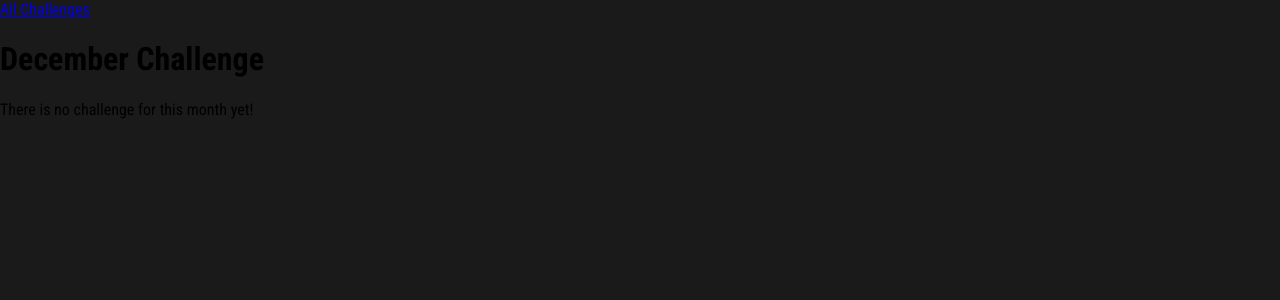
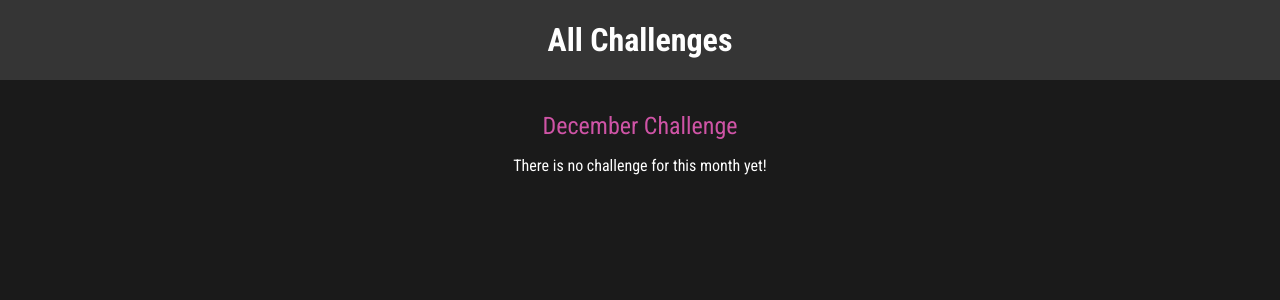
Before and after one commit to Ashu/django-practical-guide, a Django app: page /challenges/december in a window 1280 px wide. Shown: the top 300 px of the page. Run offline with Django 3.2, Linux system fonts and the light colour scheme.

Commit message:
Added stylesheets for challenge app

```diff
--- /dev/null
+++ b/challenges/static/challenges/challenge.css
@@ -0,0 +1,21 @@
+h1,
+h2 {
+    text-align: center;
+    color: white;
+}
+h1 {
+    font-size: 1.5rem;
+    margin: 2rem 0 1rem 0;
+    font-weight: normal;
+    color: #cf54a6;
+}
+
+h2 {
+    font-size: 3rem;
+    font-weight: bold;
+}
+
+.fallback {
+    text-align: center;
+    color: white;
+}
--- /dev/null
+++ b/challenges/static/challenges/includes/header.css
@@ -0,0 +1,25 @@
+header {
+    width: 100%;
+    height: 5rem;
+    background-color: #353535;
+}
+
+header nav {
+    width: 100%;
+    height: 100%;
+    display: flex;
+    justify-content: center;
+    align-items: center;
+}
+
+header nav a {
+    color: white;
+    font-size: 2rem;
+    font-weight: bold;
+    text-decoration: none;
+}
+
+header nav a:hover,
+header nav a:active {
+    color: #cf54a6;
+}
--- a/challenges/templates/challenges/challenge.html
+++ b/challenges/templates/challenges/challenge.html
@@ -1,4 +1,10 @@
 {% extends "base.html" %}
+{% load static %}
+
+{% block css_files %}
+    <link rel="stylesheet" href="{% static "challenges/challenge.css" %}">
+    <link rel="stylesheet" href="{% static "challenges/includes/header.css" %}">
+{% endblock css_files %}
 
 {% block page_title %}
     {{ month_name|title }} Challenges
@@ -8,7 +14,7 @@
     {% include "challenges/includes/header.html" %}
     <h1>{{ month_name|title }} Challenge</h1>
     {% if text == None %}
-        <p>There is no challenge for this month yet!</p>
+        <p class="fallback">There is no challenge for this month yet!</p>
     {% else %}
         <h2>{{ text }}</h2>
     {% endif %}
--- a/challenges/templates/challenges/index.html
+++ b/challenges/templates/challenges/index.html
@@ -3,6 +3,7 @@
 
 {% block css_files %}
     <link rel="stylesheet" href="{% static "challenges/challenges.css" %}">
+    <link rel="stylesheet" href="{% static "challenges/includes/header.css" %}">
 {% endblock css_files %}
 
 {% block page_title %}
```
